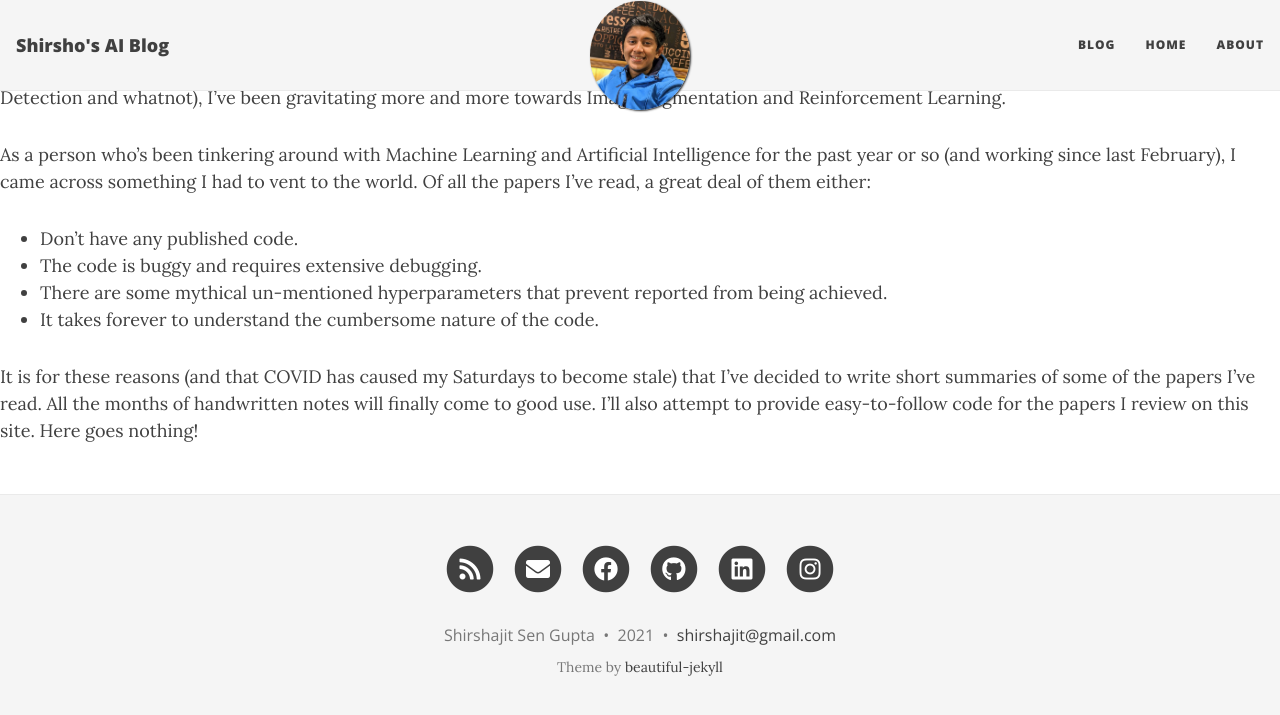
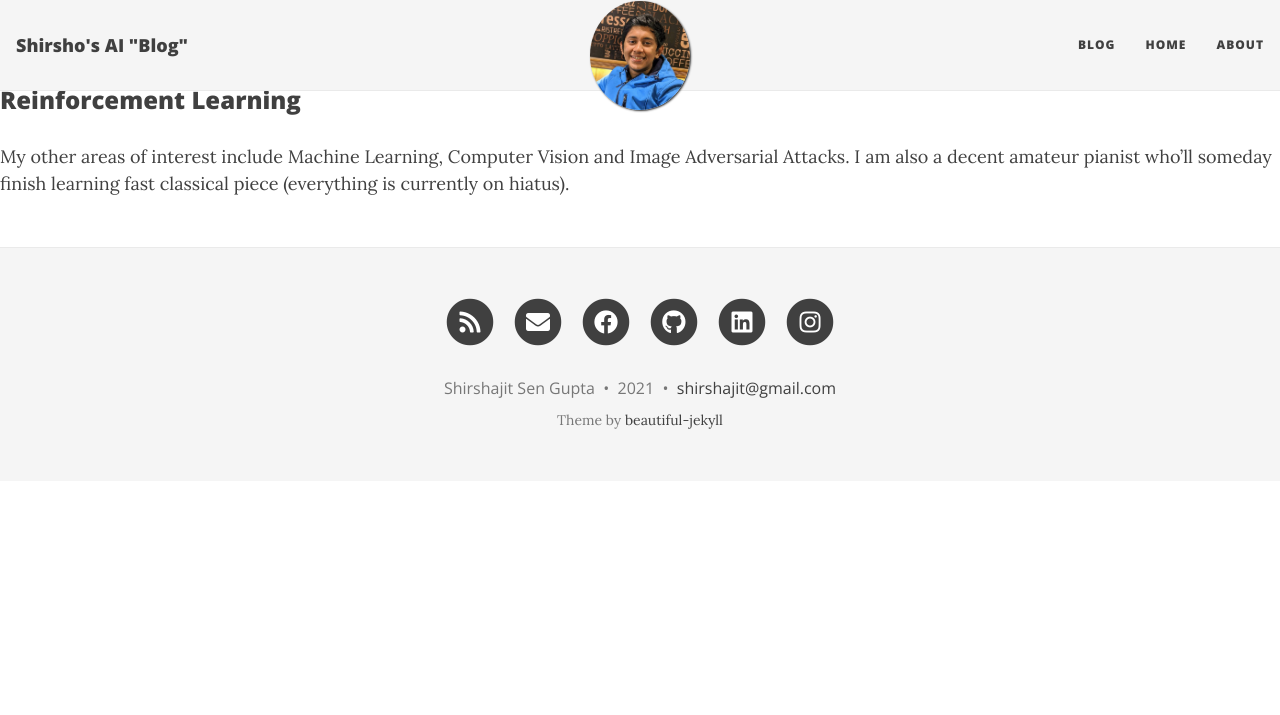
Before and after one commit to shirsho-12/shirsho-12.github.io, a Jekyll site: the page built from home_page.md, in a window 1280 px wide. Shown: the top 715 px of the page. Built offline with Jekyll 4.4.1, drawn with Linux system fonts in a browser that asks for light colours; nearby versions of some CDN libraries.

Commit message:
Life updates

```diff
--- a/_config.yml
+++ b/_config.yml
@@ -2,10 +2,10 @@
 # --- Basic options --- #
 
 # Name of website
-title: Shirsho's AI Blog
+title: Shirsho's AI "Blog"
 
 # Short description of your site
-description: Deep Learning Enthusiast. Working as a Deep Learning Researcher @gaze .
+description: Deep Learning Enthusiast writes stuff.
 
 # Your name to show in the footer
 author: Shirshajit Sen Gupta
--- a/aboutme.md
+++ b/aboutme.md
@@ -7,7 +7,7 @@
 
 Well this page is last on my dashboard to be completely honest. I want to get some
 actual content up on this site before I plug my resume I guess. I guess that's
-because I'm already employed \(for time time being haha?\) at a challenging position.
+because ~~I'm already employed \(for the time being haha?\) at a challenging position~~. **procrastination**.
 So, for the meanwhile, this was my explanation for being lazy.
 
 
--- a/home_page.md
+++ b/home_page.md
@@ -3,16 +3,24 @@
 title: Introduction
 subtitle: AI Blogs
 ---
-Hey there! I am Shirshajit Sen Gupta. I am currently entering McGill as a Comp Sci and Biology major. In the mean time, I am working at Gaze Pte. Ltd. as a Junior Deep Learning Researcher.
-While I work primarily in niche subtopics of Computer Vision (Adversarial Image Generation, Presentation Attack Detection and whatnot), I've been gravitating more and more towards Image Segmentation
-and Reinforcement Learning.
+Hey there! I am Shirshajit, and here I try to write articles on Artificial Intelligence. My current focus is
+### Reinforcement Learning
 
-As a person who's been tinkering around with Machine Learning and Artificial Intelligence for the past year or so (and working since last February), I came across something I had to vent to the world.
-Of all the papers I've read, a great deal of them either:
-* Don't have any published code.
-* The code is buggy and requires extensive debugging.
-* There are some mythical un-mentioned hyperparameters that prevent reported from being achieved.
-* It takes forever to understand the cumbersome nature of the code.
+My other areas of interest include Machine Learning, Computer Vision and Image Adversarial Attacks. I am also a decent
+amateur pianist who'll someday finish learning fast classical piece (everything is currently on hiatus).
 
-It is for these reasons (and that COVID has caused my Saturdays to become stale) that I've decided to write short summaries of some of the papers I've read. All the months of handwritten notes will finally
-come to good use. I'll also attempt to provide easy-to-follow code for the papers I review on this site. Here goes nothing!
+[comment]: <> (As a person who's been tinkering around with Machine Learning and Artificial Intelligence for the past year or so &#40;and working since last February&#41;, I came across something I had to vent to the world.)
+
+[comment]: <> (Of all the papers I've read, a great deal of them either:)
+
+[comment]: <> (* Don't have any published code.)
+
+[comment]: <> (* The code is buggy and requires extensive debugging.)
+
+[comment]: <> (* There are some mythical un-mentioned hyperparameters that prevent reported from being achieved.)
+
+[comment]: <> (* It takes forever to understand the cumbersome nature of the code.)
+
+[comment]: <> (It is for these reasons &#40;and that COVID has caused my Saturdays to become stale&#41; that I've decided to write short summaries of some of the papers I've read. All the months of handwritten notes will finally)
+
+[comment]: <> (come to good use. I'll also attempt to provide easy-to-follow code for the papers I review on this site. Here goes nothing! )
```
Also changed, not shown: 1 other file.
